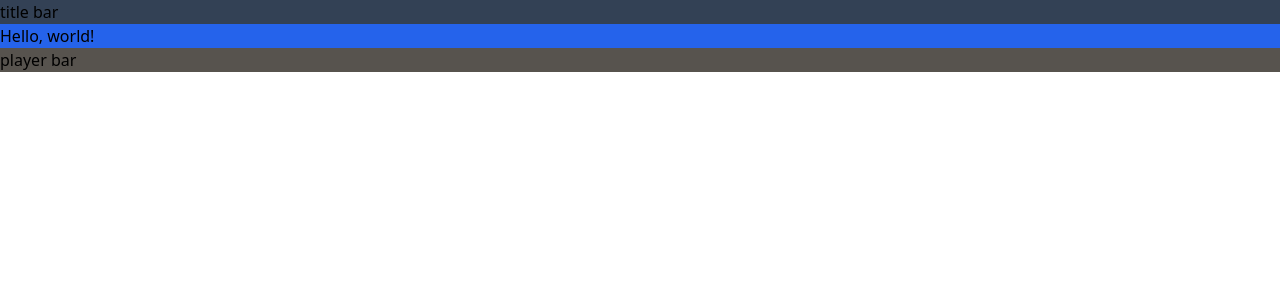
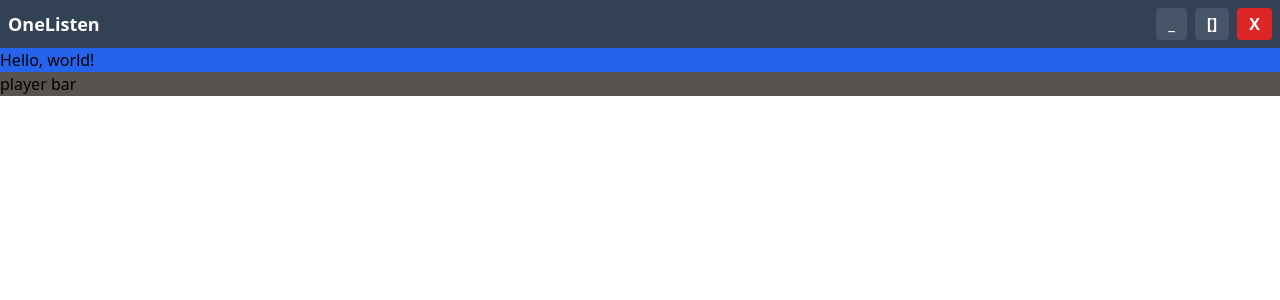
Before and after one commit to OneToolsX/OneListen, a Nuxt app: page / in a window 1280 px wide. Shown: the top 300 px of the page. Built offline with nearby package versions, Linux system fonts and the light colour scheme.

Commit message:
title bar

```diff
--- a/app.config.ts
+++ b/app.config.ts
@@ -1,4 +1,5 @@
 export default defineAppConfig({
+    title: 'OneListen',
     theme: {
         dark: true,
     }
--- /dev/null
+++ b/components/TitleBar.vue
@@ -0,0 +1,38 @@
+<script setup lang="ts">
+import { appWindow } from '@tauri-apps/api/window';
+
+let appConfig = useAppConfig();
+const title = appConfig.title;
+
+const minimizeWindow = async () => {
+    await appWindow.minimize();
+};
+const toggleMaximizeWindow = async () => {
+    await appWindow.toggleMaximize();
+};
+const closeWindow = async () => {
+    await appWindow.close();
+};
+
+</script>
+
+<template>
+    <div class="bg-slate-700 flex justify-between items-center p-2">
+        <div data-tauri-drag-region class="flex-1 text-white font-semibold cursor-default select-none text-lg">
+            {{ title }}
+        </div>
+        <div class="window-controls flex space-x-2">
+            <button @click="minimizeWindow"
+                class="bg-slate-600 hover:bg-slate-500 text-white font-bold py-1 px-3 rounded">
+                _
+            </button>
+            <button @click="toggleMaximizeWindow"
+                class="bg-slate-600 hover:bg-slate-500 text-white font-bold py-1 px-3 rounded">
+                []
+            </button>
+            <button @click="closeWindow" class="bg-red-600 hover:bg-red-500 text-white font-bold py-1 px-3 rounded">
+                X
+            </button>
+        </div>
+    </div>
+</template>
--- a/layouts/default.vue
+++ b/layouts/default.vue
@@ -1,6 +1,11 @@
+<script setup lang="ts">
+
+</script>
+
+
 <template>
     <div>
-        <div class="bg-slate-700">title bar</div>
+        <TitleBar />
         <div class="bg-blue-600">
             <slot />
         </div>
--- a/src-tauri/tauri.conf.json
+++ b/src-tauri/tauri.conf.json
@@ -11,7 +11,10 @@
   },
   "tauri": {
     "allowlist": {
-      "all": false
+      "all": false,
+      "window": {
+        "all": true
+      }
     },
     "bundle": {
       "active": true,
@@ -54,6 +57,7 @@
     },
     "windows": [
       {
+        "decorations": false,
         "fullscreen": false,
         "height": 600,
         "resizable": true,
```
Also changed, not shown: 1 other file (tests, documents, lock files or other folders).
